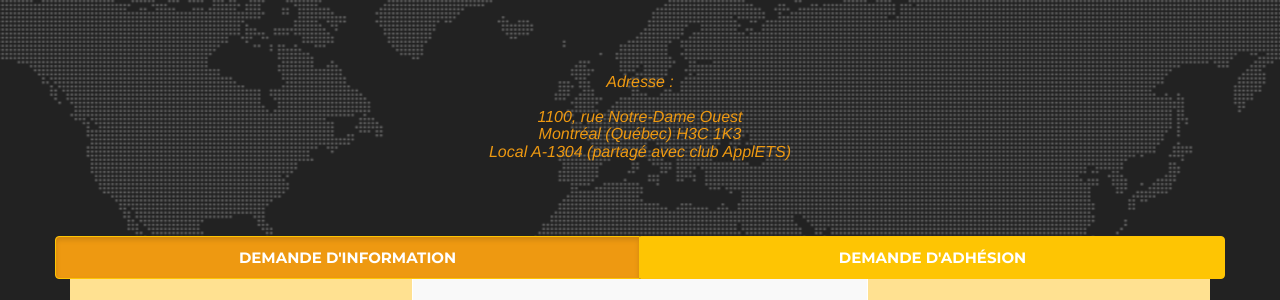
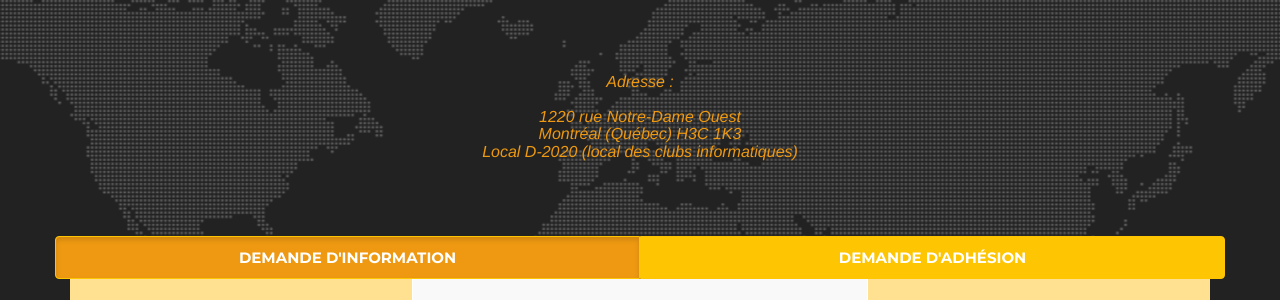
Before and after one commit to ClubCedille/clubcedille.github.io, a Jekyll site: the page built from index.html, in a window 1280 px wide and 900 px high, scrolled down 6818 px. Shown: the part 152-452 px from the top of the window. Built offline with Jekyll 4.4.1, drawn with Linux system fonts in a browser that asks for light colours; some web fonts are replaced.

Commit message:
Changement d'adresse

```diff
--- a/_data/fr/contact.yml
+++ b/_data/fr/contact.yml
@@ -12,9 +12,9 @@ contact_informations:
 address:
   title: Adresse
   lines:
-    1: 1100, rue Notre-Dame Ouest
+    1: 1220 rue Notre-Dame Ouest
     2: Montréal (Québec) H3C 1K3
-    3: Local A-1304 (partagé avec club ApplETS)
+    3: Local D-2020 (local des clubs informatiques)
 
 form_header: Questions? Commentaires? Tu veux t'impliquer?
 
```
